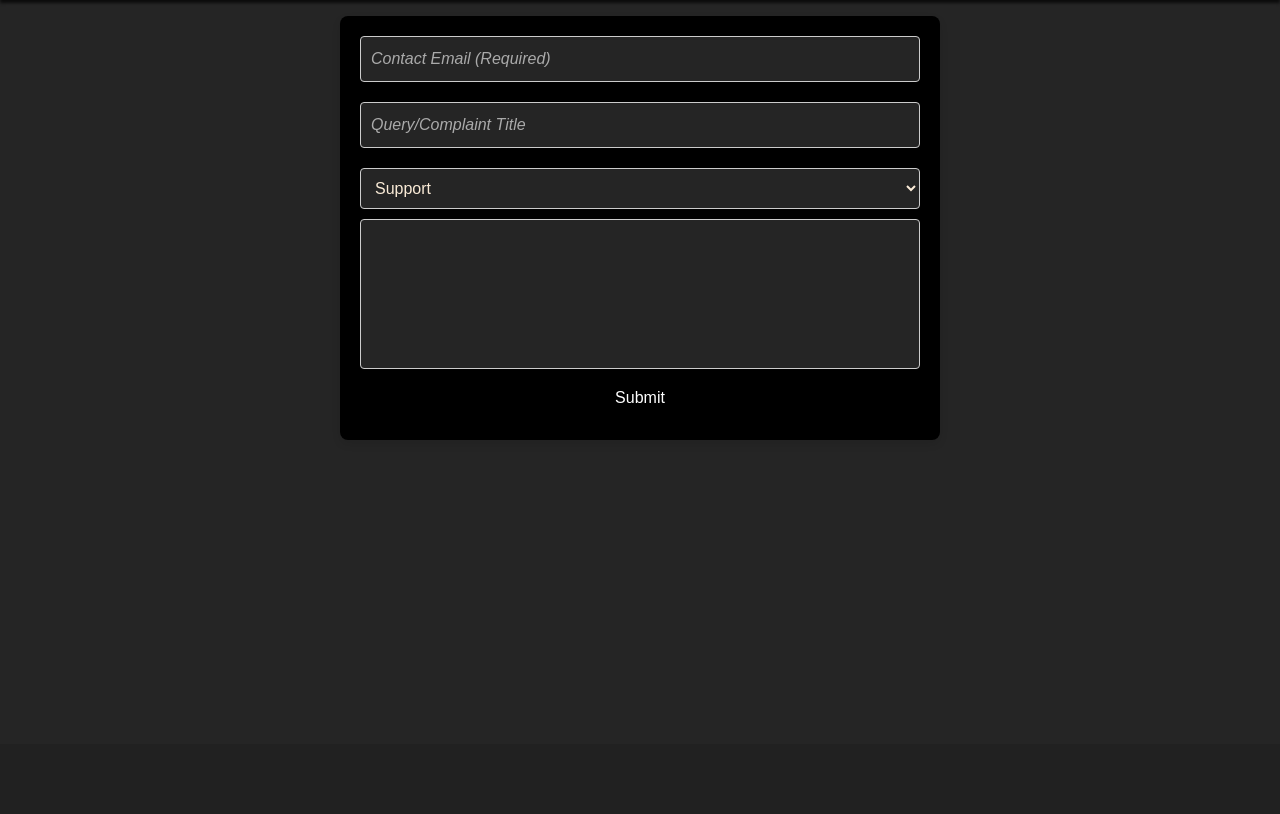
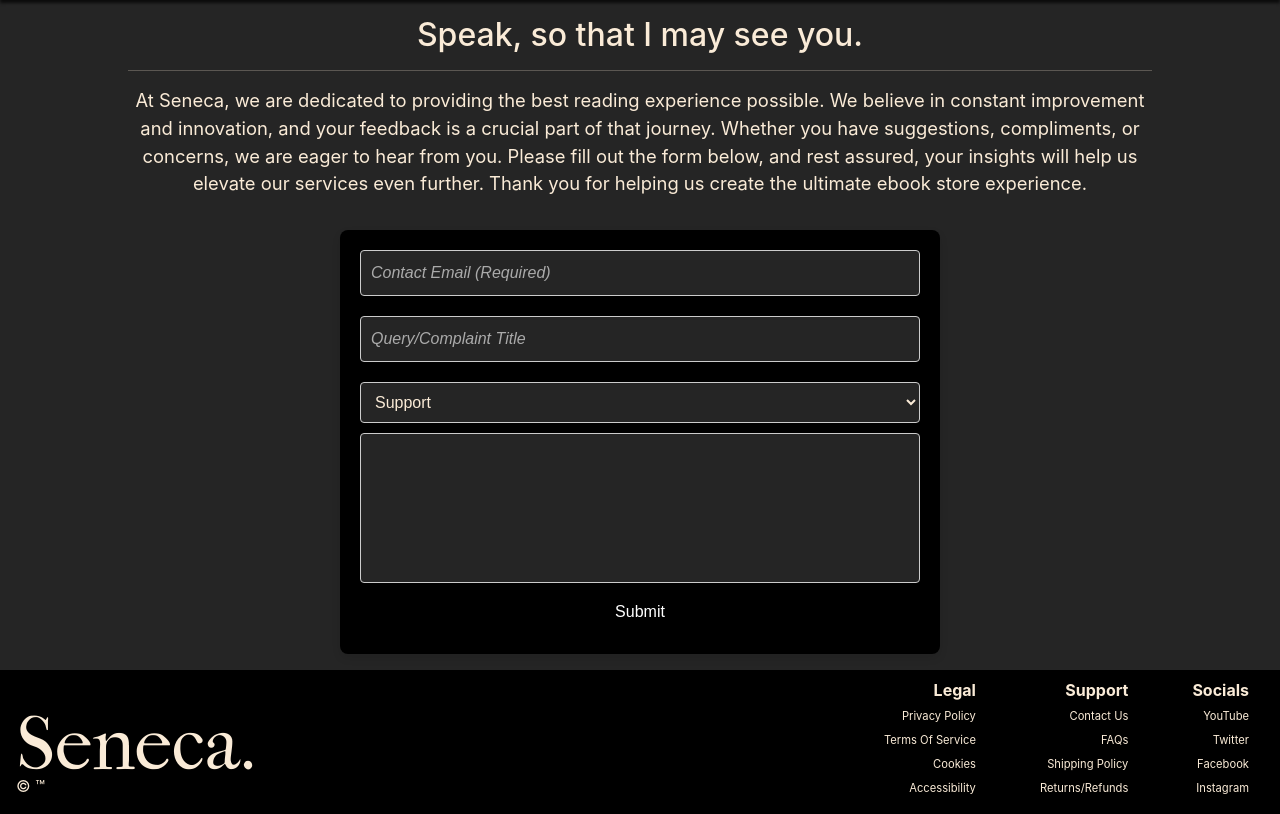
Before and after one commit to parthacharyaaaaa/Seneca, a Flask app: page /contact in a window 1280 px wide. Shown: the part 56-870 px from the top of the page. Before the commit the page ends 496 px from the top, so only its background shows below. Run offline with Flask 3, Linux system fonts and the light colour scheme.

Commit message:
Improve contact form layout

```diff
--- a/app.py
+++ b/app.py
@@ -12,7 +12,7 @@ from datetime import timedelta, datetime
 import re as regex
 import os
 import secrets
-import asyncio
+import concurrent.futures
 
 from mail_sender import sendReceipt, sendSalutation, sendOrder
 from utils import createZip
@@ -422,7 +422,10 @@ def signup():
 
         login_user(newUser, remember=False, duration=timedelta(days=1))
         setLastSeen(time)
-        sendSalutation(current_user)
+
+        #Sending Salutations
+        with concurrent.futures.ThreadPoolExecutor() as executor:
+            future = executor.submit(sendSalutation(current_user))
         #Guest user had a cart before creating an account
         if 'cart' in session:
             if not validateCart():
@@ -722,6 +725,7 @@ def getCatalogue():
         page_range_upper = request.form.get('page-range-upper')
         author = request.form.get('authors')
         sort_option = request.form.get('sort-option')
+        search = request.form.get("search")
         print(sort_option, author)
 
         #Managing filtering
@@ -742,6 +746,14 @@ def getCatalogue():
             books = [item for item in books if author == item.author]
 
         print("Post filter: ", books)
+
+        #Search criteria
+        if search:
+            search = search.lower()
+            books = [item for item in books
+                if search in item.author.lower().split() or
+                search in item.title.lower().split() or
+                search in item.language.lower()]
 
         if sort_option == '1':
             books.sort(key=lambda x: x.title.lower())
@@ -816,7 +828,9 @@ def processOrder():
             db.session.commit()
 
             #Sending receipt
-            sendReceipt(str(current_user.email_id), temp_storage, order)
+            with concurrent.futures.ThreadPoolExecutor() as executor:
+                    future = executor.submit(sendReceipt(current_user.email_id, temp_storage, order))
+
             return jsonify({"message" : "Your order has been processed", "redirect_url" : url_for("download", order_id = order.id, download_url = token["download_url"]) if action == "download" else url_for("sendMail", order_id = order.id, download_url = token["download_url"]), "flag" : "valid"})
         #Guest Transaction
         else:
@@ -884,7 +898,8 @@ def sendMail(order_id, download_url):
     print(zipList)
     package = createZip(f"Seneca: Order-{order_id}", zipList)
     # print(package)
-    sendOrder(order.mail_to, package, order.mail_message)
+    with concurrent.futures.ThreadPoolExecutor() as executor:
+        sentOrder = executor.submit(sendOrder(order.mail_to, package, order.mail_message))
     token["used"] = 1
     flag_modified(order, "token")
     db.session.commit()
@@ -987,6 +1002,7 @@ def sendFeedback():
     db.session.commit()
 
     return jsonify({"flag" : 1, "alert" : "Submitted Successfully"})
+
 if __name__ == "__main__":
     with app.app_context():
         db.create_all()
--- a/static/contact.css
+++ b/static/contact.css
@@ -1,4 +1,13 @@
 /* General form styling */
+.letter{
+    width: 80%;
+    color: var(--TEXT-COLOR-LIGHT);
+    text-align: center;
+    font-size: var(--FSIZE-SLIGHTLY-LARGER);
+    margin: 0 auto;
+    margin-bottom: 2rem;
+}
+
 .container {
     max-width: 600px;
     margin: 0 auto;
@@ -83,6 +92,6 @@ textarea:focus {
     background-color: #333;
 }
 
-footer{
+/* footer{
     display: none;
-}
+} */
--- a/static/scripts/renderProducts.js
+++ b/static/scripts/renderProducts.js
@@ -11,9 +11,11 @@ document.addEventListener("DOMContentLoaded", function (event) {
 
 document.getElementById('filter-form').addEventListener('submit', function (event) {
     event.preventDefault()
+    searchQuery = document.getElementById("search-field").value
 
     console.log("Filter called")
     var filterOptions = new FormData(this)
+    filterOptions.append("search", searchQuery)
     console.log(filterOptions)
     fetch("/get-catalogue", {
         method: "POST",
--- a/templates/contact.html
+++ b/templates/contact.html
@@ -4,10 +4,18 @@
 <link rel="stylesheet" type="text/css" href="{{url_for('static', filename='contact.css')}}">
 {%endblock%}
 {% block content %}
+<section class="letter">
+    <h2>Speak, so that I may see you.</h2><hr>
+    At Seneca, we are dedicated to providing the best reading experience possible. We believe in constant
+    improvement and innovation, and your feedback is a crucial part of that journey. Whether you have suggestions,
+    compliments, or concerns, we are eager to hear from you. Please fill out the form below, and rest assured, your
+    insights will help us elevate our services even further. Thank you for helping us create the ultimate ebook store
+    experience.
+</section>
 <form class="container" id="contact-form">
     <div class="upper-fields">
-        <input id = "email" name="email" class = "contact-field" placeholder="Contact Email (Required)"/>
-        <input id = "title" name="title" class="contact-field" placeholder="Query/Complaint Title"/>
+        <input id="email" name="email" class="contact-field" placeholder="Contact Email (Required)" />
+        <input id="title" name="title" class="contact-field" placeholder="Query/Complaint Title" />
         <select name="flag" id="flag">
             <option value="support">Support</option>
             <option value="bug">Bug</option>
```
Also changed, not shown: mail_sender.py (+20 -12 lines), instance/test1.db.
